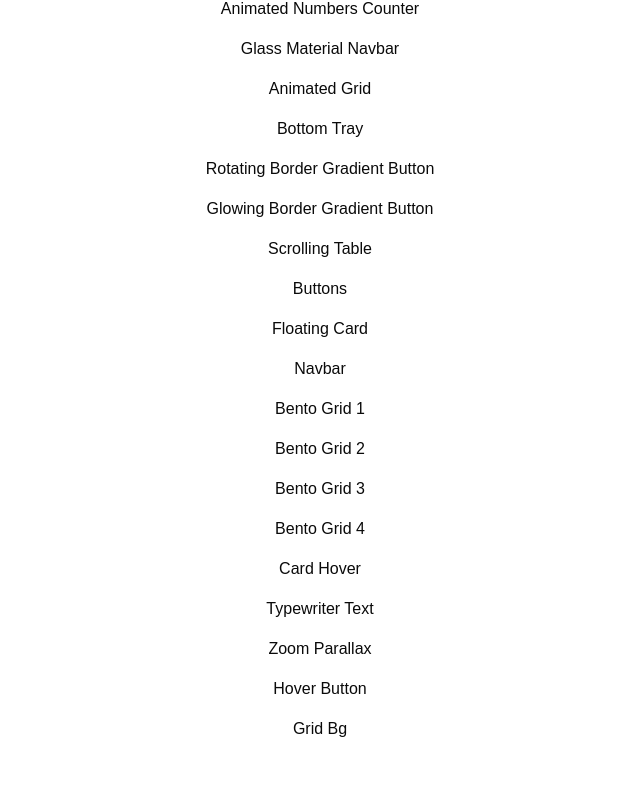
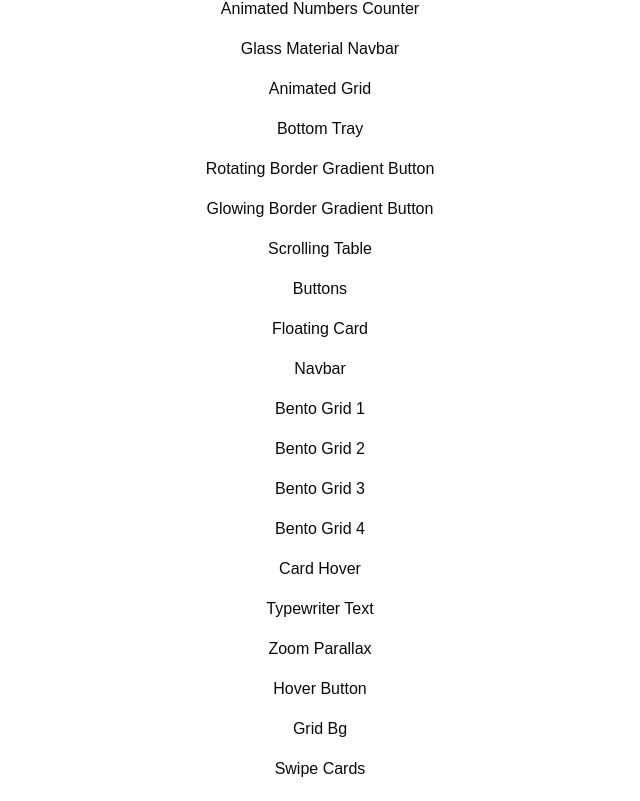
Before and after one commit to Ayusht0mar/components, a Next.js app: page / in a window 1280 px wide. Shown: the part 219-1020 px from the top of the page, without its empty margins (320-960 px from the left). Before the commit the page ends 980 px from the top, so only its background shows below. Built offline with nearby package versions, Linux system fonts and the light colour scheme.

Commit message:
Swipe Cards added

```diff
--- a/src/app/page.tsx
+++ b/src/app/page.tsx
@@ -110,7 +110,11 @@ export default function Home() {
           >
             Grid Bg
           </Link>
-
+          <Link
+            href="/swipecards/"
+          >
+            Swipe Cards
+          </Link>
       </div>
     </div>
   );
```
